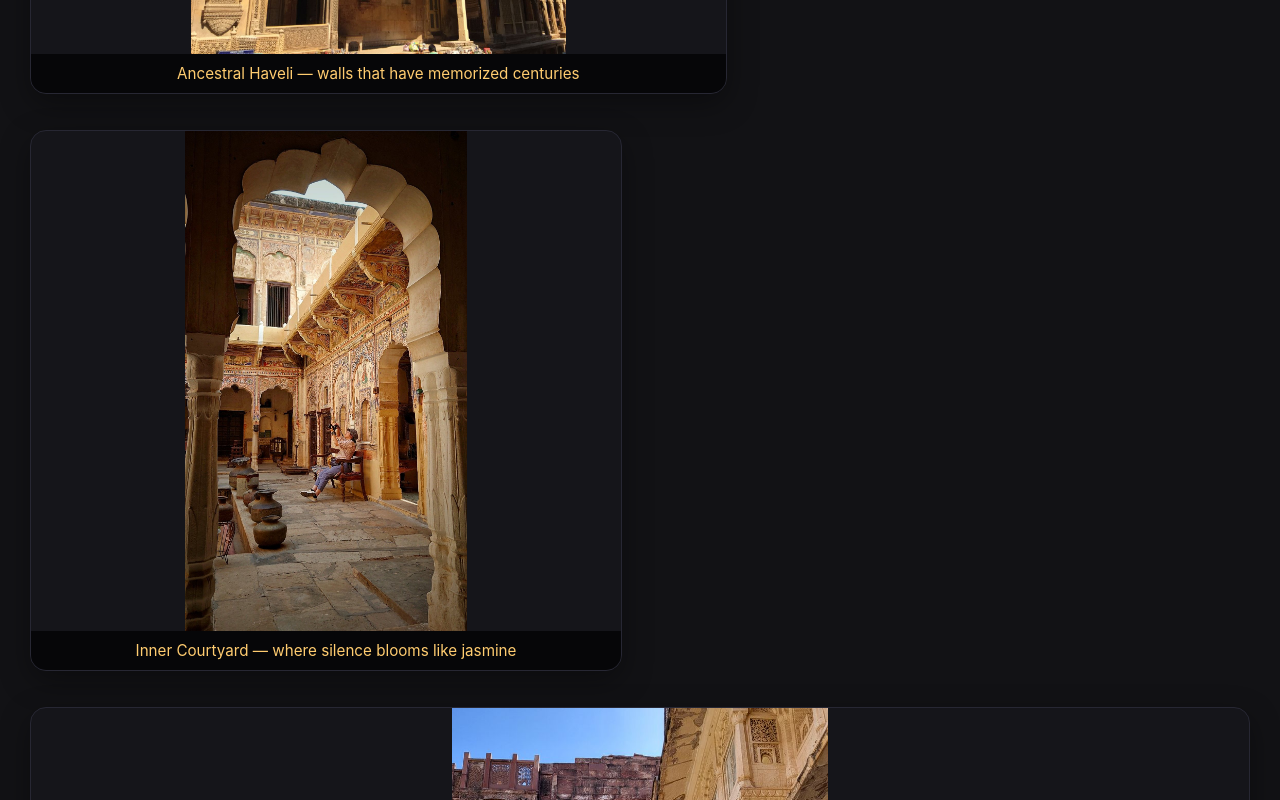
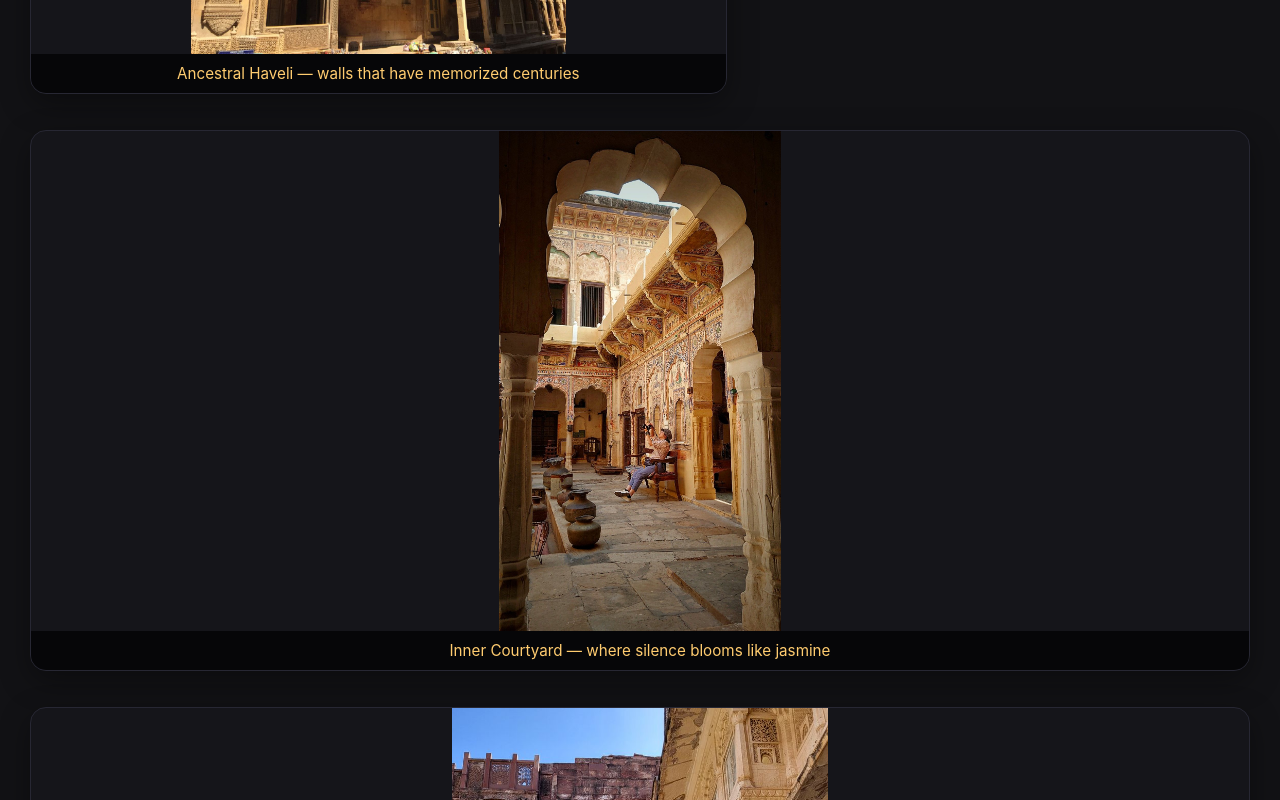
Before and after one commit to SameerSingh017/CodSoft_2_landingpage, a plain HTML site: page index.html in a window 1280 px wide. Shown: the part 3380-4180 px from the top of the page. Drawn offline with Linux system fonts and the light colour scheme.

Commit message:
style.css

```diff
--- a/style.css
+++ b/style.css
@@ -255,7 +255,7 @@ img {
 }
 
 .card {
-  grid-column: span 6;
+  grid-column: span 12;
   background: #15151a;
   border: 1px solid #272733;
   border-radius: 16px;
```
